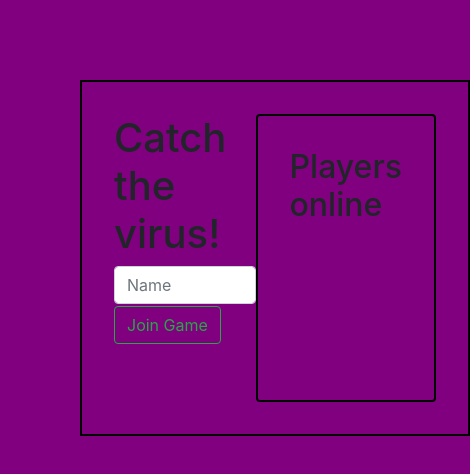
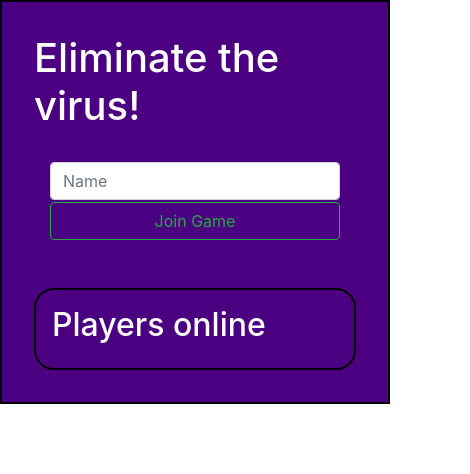
Before and after one commit to bdnaima/virus-game-app, a website: page public/index.html in a window 390 px wide. Shown: the whole page, 470 px wide, since content can reach past the window. Drawn offline with nearby package versions, Linux system fonts and the light colour scheme; no server answers.

Commit message:
Styling and getting players to play together once two players have joined.

```diff
--- a/bin/server.js
+++ b/bin/server.js
@@ -5,6 +5,8 @@ const SocketIO = require('socket.io');
 const server = http.createServer(app);
 const io = SocketIO(server);
 let playerNames = [];
+
+
 
 app.use(express.static('public'));
 
@@ -20,6 +22,8 @@ io.on('connect', (socket) => {
         io.emit('online-players', playerNames)
     });
 
+
+
     socket.on('disconnect', () => {
         playerNames = playerNames.filter(name => name != playerName);
         console.log("player has left");
--- a/public/assets/css/style.css
+++ b/public/assets/css/style.css
@@ -1,12 +1,11 @@
-body {
-    background-color: purple;
-}
 
 .container {
     display: flex;
     justify-content: space-between;
     margin-top: 10em;
     border: 2px solid black;
+    border-radius: 20px;
+    background-color: indigo;
     padding: 2em;
 }
 
@@ -31,7 +30,21 @@ body {
 
 #players {
     border: 2px solid black;
+    border-radius: 20px;
     padding: 2em;
+}
+
+.form-group {
+    margin-top: 5em;
+}
+
+h1 {
+    color: white;
+    margin-bottom: 0;
+}
+
+h2 {
+    color: white;
 }
 
 img {
@@ -42,8 +55,27 @@ img {
 
 /* Tablet */
 @media screen and (max-width : 768px) {
+
     .container {
-        margin: 5em;
+        flex-direction: column;
+        margin-top: 0;
+        border-radius: 0;
+    }
+
+    #game-room {
+        margin-top: 0;
+        margin-bottom: 0;
+    }
+
+    .form-group {
+        display: flex;
+        flex-direction: column;
+        margin-top: 2em;
+    }
+
+    #players {
+        margin-top: 2em;
+        padding: 1em;
     }
 }
 
--- a/public/assets/js/client.js
+++ b/public/assets/js/client.js
@@ -4,6 +4,8 @@ const playerEl = document.querySelector('#player-form');
 
 let playerName = null;
 let playerTwo = null;
+
+let displayGame = document.querySelector('#virus-game')
 
 
 // Player's online list is updated
@@ -14,6 +16,27 @@ const showPlayerNames = (playerNames) => {
         style="background-color: green; color: white; font-weight: bold">
         ${player}
     </li>`);
+
+    if (playerNames.length > 1) {
+
+        //Display button to start the game
+        displayGame = displayGame.innerHTML = '<button type="submit" id="start-game" class="btn btn-outline-success" style="display: initial;">Start Game</button>'
+
+        // Start game when two users have joined the game
+        const button = document.querySelector("#start-game");
+
+        button.addEventListener('click', () => {
+
+            // between 1,000 and 10,000 milliseconds
+            const result = Math.random() * 9000 + 1000;
+
+            setTimeout(() => {
+                document.querySelector("#virus-game").innerHTML = `<img src="assets/pictures/virus.jpg">`;
+
+            }, result);
+
+        });
+    }
 };
 
 // Player inputs name and enters game-room
@@ -33,19 +56,7 @@ playerEl.addEventListener('submit', e => {
 
 });
 
-// Start game
-const button = document.querySelector("#start-game");
 
-button.addEventListener('click', () => {
-
-    // between 1,000 and 10,000 milliseconds
-    const result = Math.random() * 9000 + 1000;
-
-    setTimeout(() => {
-        document.querySelector("#virus-game").innerHTML = `<img src="assets/pictures/virus.jpg">`;
-    }, result);
-
-});
 
 
 socket.on('online-players', (playerNames) => {
--- a/public/index.html
+++ b/public/index.html
@@ -19,7 +19,7 @@
 
 
         <form id="player-form" class="form-inline">
-            <h1 id="title">Catch the virus!</h1>
+            <h1 id="title">Eliminate the virus!</h1>
             <div class="form-group">
                 <input type="text" class="form-control" id="name-entry" placeholder="Name">
                 <button type="submit" id="enter-game" class="btn btn-outline-success">Join Game</button>
@@ -32,7 +32,7 @@
         </div>
 
             <div id="virus-game">
-                <button type="submit" id="start-game" class="btn btn-outline-success" style="display: none;">Start Game</button>
+
             </div>
 
     </div>
```
Also changed, not shown: public/assets/pictures/virus.jpg.
